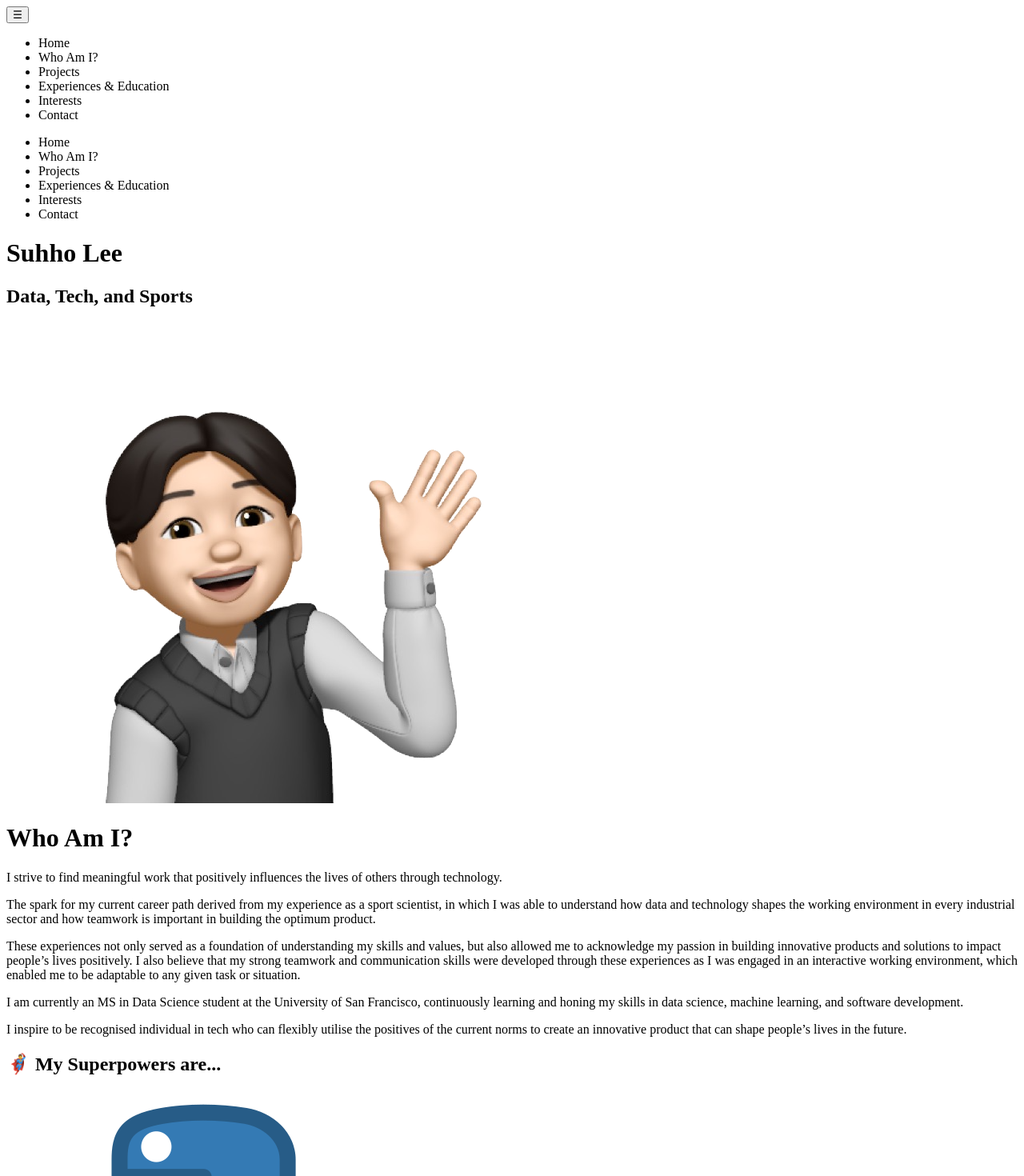
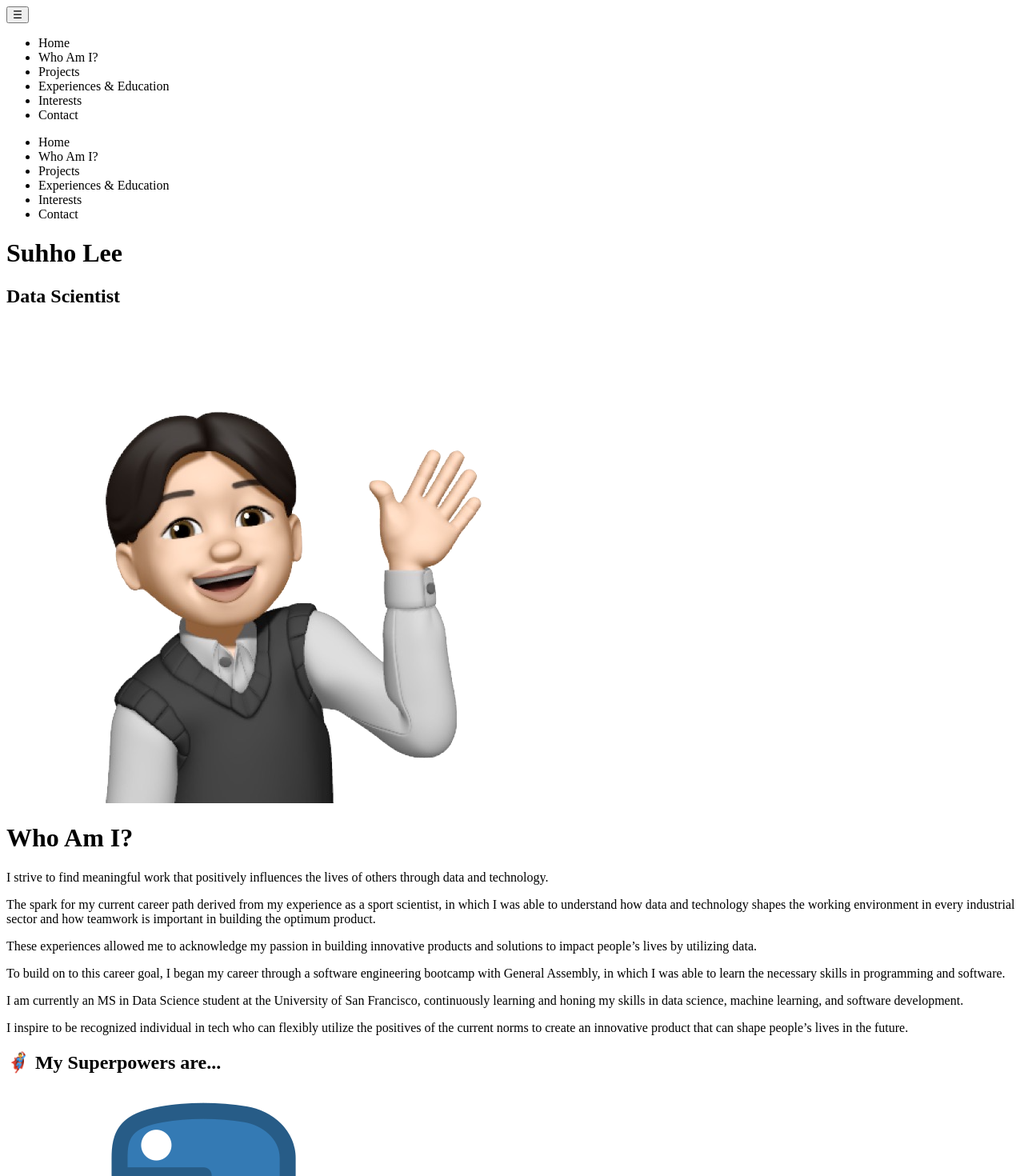
Before and after one commit to suhholee/My-Portfolio, a React (Create React App) app in the folder client/: page / in a window 1280 px wide. Shown: the top 1470 px of the page at 80% size. Built offline with nearby package versions, Linux system fonts and the light colour scheme; the HTML template or start-up script is replaced by a standard one.

Commit message:
edited about me, contact, projects, interests, home

```diff
--- a/client/src/components/AboutMe.js
+++ b/client/src/components/AboutMe.js
@@ -29,11 +29,12 @@ const AboutMe = () => {
     <div className="about">
       <h1>Who Am I?</h1>
       <div className="content">
-        <p className='head'>I strive to find meaningful work that positively influences the lives of others through technology.</p>
+        <p className='head'>I strive to find meaningful work that positively influences the lives of others through data and technology.</p>
         <p>The spark for my current career path derived from my experience as a sport scientist, in which I was able to understand how data and technology shapes the working environment in every industrial sector and how teamwork is important in building the optimum product.</p>
-        <p>These experiences not only served as a foundation of understanding my skills and values, but also allowed me to acknowledge my passion in building innovative products and solutions to impact people’s lives positively. I also believe that my strong teamwork and communication skills were developed through these experiences as I was engaged in an interactive working environment, which enabled me to be adaptable to any given task or situation.</p>
+        <p>These experiences allowed me to acknowledge my passion in building innovative products and solutions to impact people’s lives by utilizing data.</p>
+        <p>To build on to this career goal, I began my career through a software engineering bootcamp with General Assembly, in which I was able to learn the necessary skills in programming and software.</p>
         <p>I am currently an MS in Data Science student at the University of San Francisco, continuously learning and honing my skills in data science, machine learning, and software development.</p>
-        <p>I inspire to be recognised individual in tech who can flexibly utilise the positives of the current norms to create an innovative product that can shape people’s lives in the future.</p>
+        <p>I inspire to be recognized individual in tech who can flexibly utilize the positives of the current norms to create an innovative product that can shape people’s lives in the future.</p>
       </div>
       <h2>🦸‍♂️ My Superpowers are...</h2>
       <div className="icons">
--- a/client/src/components/Contact.js
+++ b/client/src/components/Contact.js
@@ -8,7 +8,7 @@ const Contact = () => {
     <div className="contact">
       <h1>Get In Touch</h1>
       <div className="contact-container">
-        <a href='mailto:suhholeemichael@gmail.com' target='_blank' rel='noopener noreferrer'><img src={email} /></a>
+        <a href='mailto:suhholee912@gmail.com' target='_blank' rel='noopener noreferrer'><img src={email} /></a>
         <a href='https://github.com/suhholee' target='_blank' rel='noopener noreferrer'><img src={github} /></a>
         <a href='https://www.linkedin.com/in/suhho-lee/' target='_blank' rel='noopener noreferrer'><img src={linkedin} /></a>
       </div>
--- a/client/src/components/Experience.js
+++ b/client/src/components/Experience.js
@@ -24,14 +24,14 @@ const Experience = () => {
           <div className='content'>
             <h2>Business Analyst</h2>
             <h3>Project WITH (Aug 2023 - Apr 2024)</h3>
-            <p>In this role, I leveraged data analysis to shape the platform’s services (Kick and K League Fantasy) and enhance revenue, eventually raisisng raising $50K and adding 10,000+ users to the WITH ecosystem. I also was actively engaged in front-end development of KFA Challenge&#39;s admin web application. My other roles include the orchestration and management Project WITH’s player development model by statistically analyzing and visualizing IAMSTRONG (fitness test model) and WITH Sports Type Indicator (sports psychological personality test) data.</p>
+            <p>In this role, I leveraged data analysis to shape the platform’s services (Kick and K League Fantasy) and enhance revenue, raisisng raising $50K and adding 10,000+ users to the WITH ecosystem. I also was actively engaged in front-end development of KFA Challenge&#39;s admin web application. My other roles include the orchestration and management Project WITH’s player development model by statistically analyzing and visualizing IAMSTRONG (fitness test model) and WITH Sports Type Indicator (sports psychological personality test) data.</p>
           </div>
           <img src={projectwith} />
         </div>
         <div className="experience-right">
           <img src={ga} />
           <div className='content'>
-            <h2>Software Engineer Fellow</h2>
+            <h2>Software Engineer, Fellow</h2>
             <h3>General Assembly (Jan 2023 - Apr 2023)</h3>
             <p>A 12-week intensive course on full-stack software development through daily lectures, labs, pair programming, and coursework using languages such as JavaScript and Python and tools such as React, Node.js, Express, MongoDB, and Django.</p>
           </div>
--- a/client/src/components/Home.js
+++ b/client/src/components/Home.js
@@ -9,7 +9,7 @@ const Home = () => {
       <div className='text'>
         <h1>Suhho Lee</h1>
         <div className='sub-text'>
-          <h2 className='typing'>Data, Tech, and Sports</h2>
+          <h2 className='typing'>Data Scientist</h2>
         </div>
       </div>
       <div className="profile">
--- a/client/src/components/Interests.js
+++ b/client/src/components/Interests.js
@@ -10,7 +10,7 @@ const Interests = () => {
       <div className="interests-container">
         <div className="interest">
           <img src={sports} />
-          <p>I love sports because I believe it is the best medium that brings people together. I play football, baseball, basketball, tennis, badminton and more (recently into golf). I am also into Fantasy Premier League (allowing me to create a K- League version of it).</p>
+          <p>I love sports because I believe it is the best medium that brings people together. I play football(soccer), baseball, basketball, tennis, badminton and more (recently into golf). I am also into Fantasy Premier League (allowing me to create a K- League version of it).</p>
         </div>
         <div className="interest">
           <img src={movies} />
--- a/client/src/components/Projects.js
+++ b/client/src/components/Projects.js
@@ -32,13 +32,11 @@ const Projects = () => {
               <img src={typescript} />
               <img src={react} />
             </div>
-            <p>Admin webpage for the Korea Football Association&#39;s KFA Challenge football program management program. Detailed product images are only provided to users of KFA Challenge. The Github page is set private due to Project WITH&#39;s internal regulations.</p>
-            {/* <div className="links">
-              GitHub:
-              <a href='https://github.com/suhholee/Festival-MERN-Project' target='_blank' rel='noopener noreferrer'><img src={github} className='github' /></a>
+            <p>Admin webpage for the Korea Football Association&#39;s KFA Challenge. Detailed product images are only provided to users of KFA Challenge. The Github page is set private due to Project WITH&#39;s internal regulations.</p>
+            <div className="links">
               Website:
-              <a href='https://woozu-sounds.herokuapp.com/' target='_blank' rel='noopener noreferrer'><img src={link} className='link' /></a>
-            </div> */}
+              <a href='https://www.kfachallenge.org/' target='_blank' rel='noopener noreferrer'><img src={link} className='link' /></a>
+            </div>
           </div>
           <div className='image'>
           </div>
```
